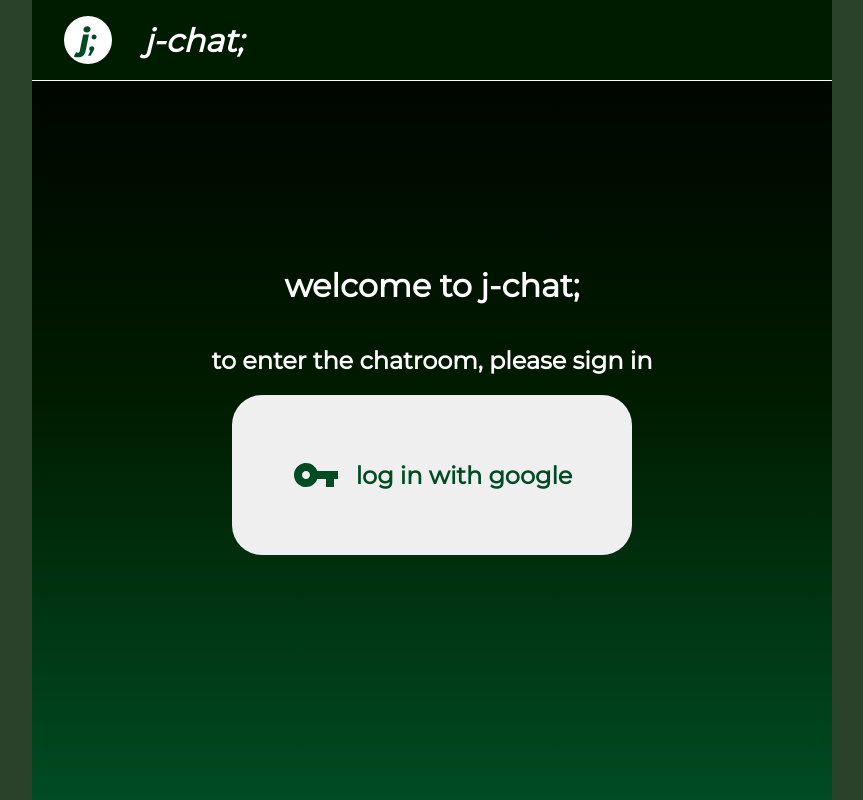
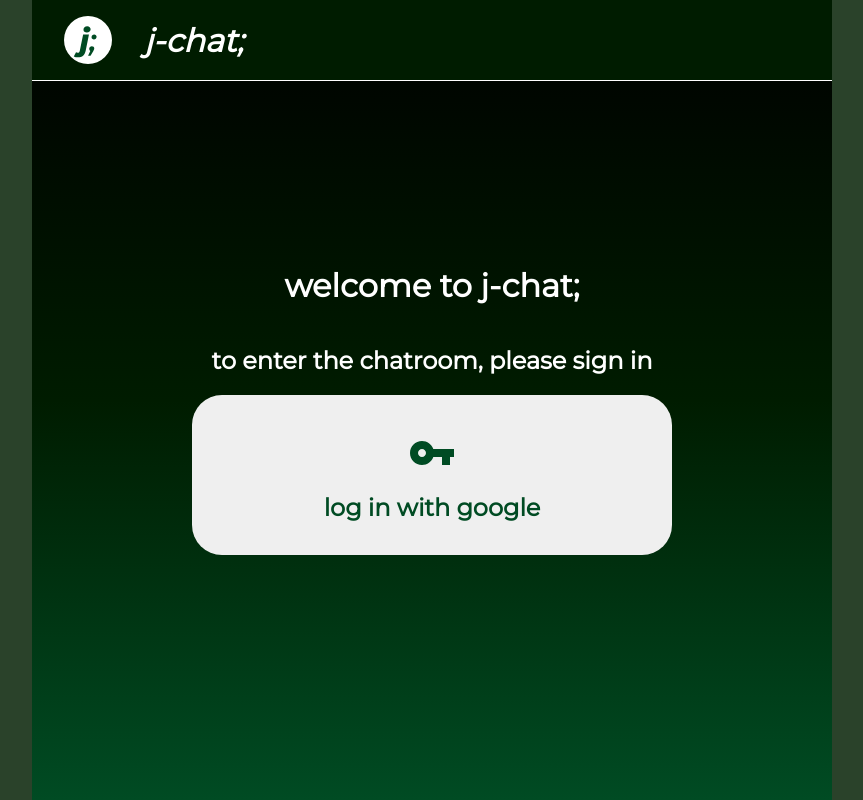
Before and after one commit to jhyahav/j-chat, a React (Create React App) app: page / in a window 1280 px wide. Shown: the whole page, without its empty margins (208-1071 px from the left). Built offline with nearby package versions, Linux system fonts and the light colour scheme; no server answers.

Commit message:
tiny style alterations

```diff
--- a/src/App.css
+++ b/src/App.css
@@ -56,9 +56,10 @@ button:active {
 
 #login {
   display: flex;
+  flex-direction: column;
   align-items: center;
   justify-content: center;
-  width: 50%;
+  width: 60%;
   height: 20vh;
   font-family: 'Montserrat', sans-serif;
   font-size: 1.5rem;
@@ -66,11 +67,12 @@ button:active {
   color: #004b23;
   text-transform: lowercase;
   border-radius: 30px;
+  padding: 0.5rem;
 }
 
 #key-icon {
   font-size: 3rem;
-  margin-right: 1rem;
+  margin-bottom: 1rem;
 }
 
 /*Header*/
```
